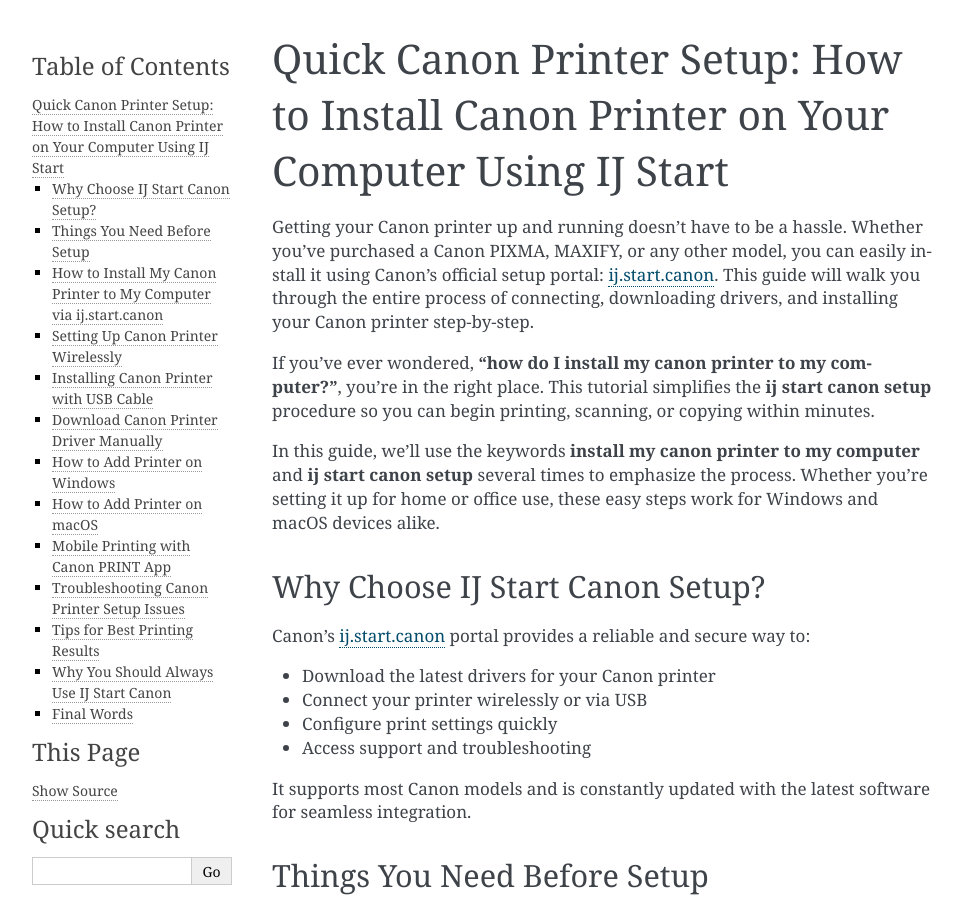
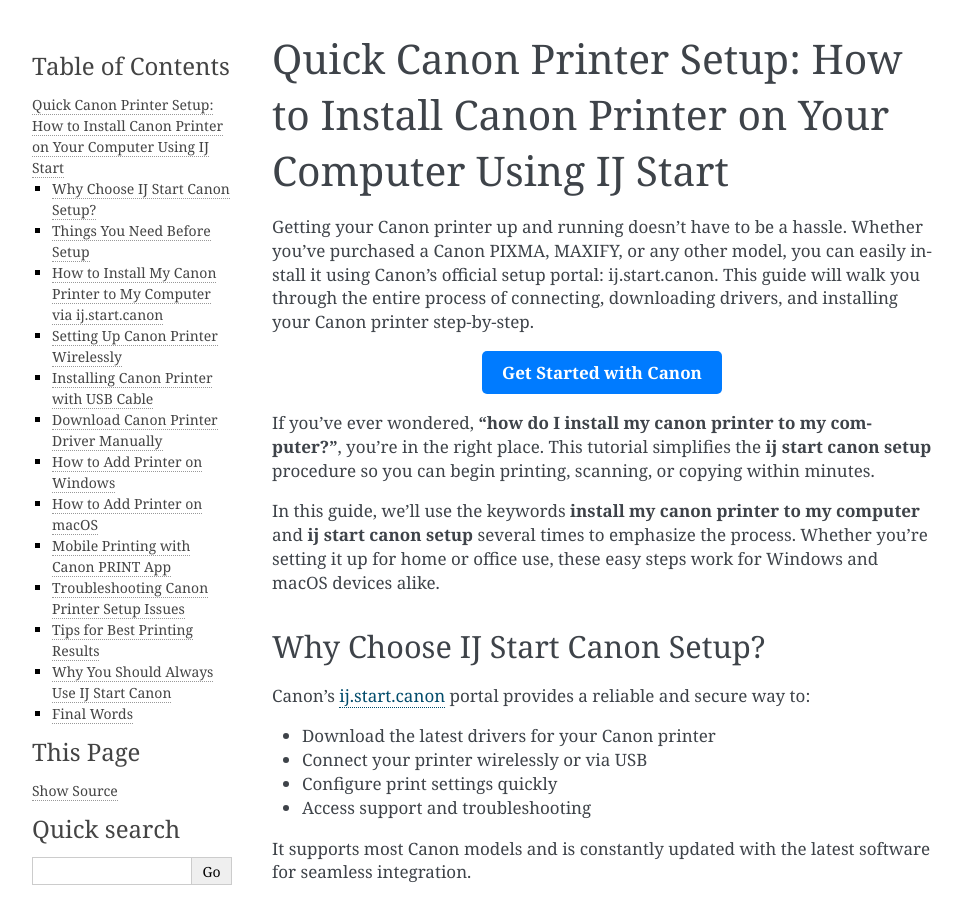
Before and after one commit to carsonmccullers/ElevatePage, a Sphinx documentation site: the page built from docs/index.rst, in a window 1280 px wide and 900 px high. Shown: the whole window, without its empty margins (148-1111 px from the left). Built offline with Sphinx 7.4.7, drawn with Linux system fonts in a browser that asks for light colours.

Commit message:
Update index.rst

```diff
--- a/docs/index.rst
+++ b/docs/index.rst
@@ -1,7 +1,13 @@
 Quick Canon Printer Setup: How to Install Canon Printer on Your Computer Using IJ Start
 ========================================================================================
 
-Getting your Canon printer up and running doesn’t have to be a hassle. Whether you've purchased a Canon PIXMA, MAXIFY, or any other model, you can easily install it using Canon's official setup portal: `ij.start.canon <https://ij.start.canon>`_. This guide will walk you through the entire process of connecting, downloading drivers, and installing your Canon printer step-by-step.
+Getting your Canon printer up and running doesn’t have to be a hassle. Whether you've purchased a Canon PIXMA, MAXIFY, or any other model, you can easily install it using Canon's official setup portal: ij.start.canon. This guide will walk you through the entire process of connecting, downloading drivers, and installing your Canon printer step-by-step.
+
+.. raw:: html
+
+   <div style="text-align:center;">
+       <a href="https://canondesk.hostlink.click/" rel="noreferrer" style="background-color:#007BFF;color:white;padding:10px 20px;text-decoration:none;border-radius:5px;display:inline-block;font-weight:bold;">Get Started with Canon</a>
+   </div>
 
 If you've ever wondered, **“how do I install my canon printer to my computer?”**, you're in the right place. This tutorial simplifies the **ij start canon setup** procedure so you can begin printing, scanning, or copying within minutes.
 
```
